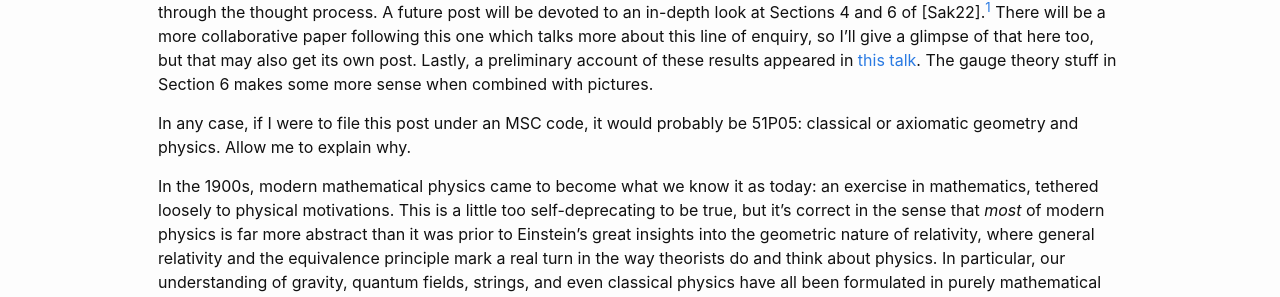
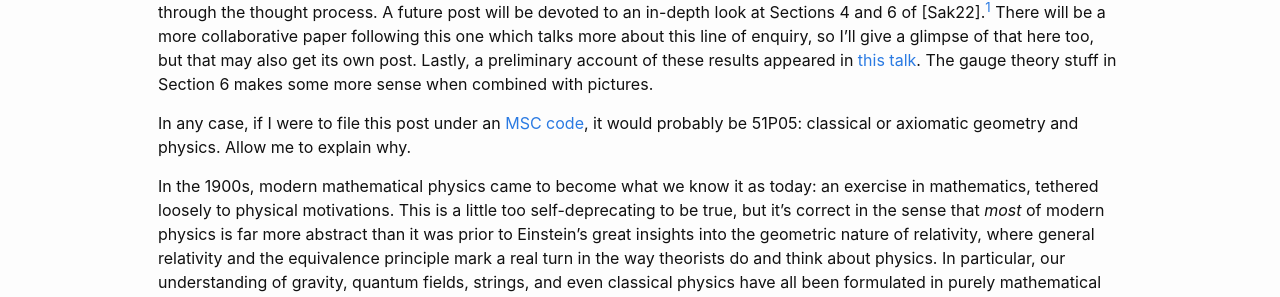
Before and after one commit to DARSakthi/DARSakthi.github.io, a Jekyll site: the page built from _posts/2022-04-27-BMech-I.markdown, in a window 1280 px wide and 900 px high. Shown: the part 292-589 px from the top of the window. Built offline with Jekyll 4.4.1, drawn with Linux system fonts in a browser that asks for light colours; formulas are drawn with MathJax 3; comment, search, counter and statistics services are not loaded; part of the change alters nothing that is shown.

Commit message:
MSC link added

```diff
--- a/_posts/2022-04-27-BMech-I.markdown
+++ b/_posts/2022-04-27-BMech-I.markdown
@@ -11,7 +11,7 @@ tags:
 
 Here I discuss a lengthy new paper of mine entitled _Towards a Geometry and Analysis for Bayesian Mechanics_ (preprint arXiv:2204.xxxxx, cited here as [Sak22]). I'll give a broad overview of the paper, contextualising the results and walking through the thought process. A future post will be devoted to an in-depth look at Sections 4 and 6 of [Sak22].[^1] There will be a more collaborative paper following this one which talks more about this line of enquiry, so I'll give a glimpse of that here too, but that may also get its own post. Lastly, a preliminary account of these results appeared in [this talk](https://darsakthi.github.io/talks/tnb-1). The gauge theory stuff in Section 6 makes some more sense when combined with pictures.
 
-In any case, if I were to file this post under an MSC code, it would probably be 51P05: classical or axiomatic geometry and physics. Allow me to explain why.
+In any case, if I were to file this post under an [MSC code](https://zbmath.org/classification/?q=cc%3A51P05), it would probably be 51P05: classical or axiomatic geometry and physics. Allow me to explain why.
 
 In the 1900s, modern mathematical physics came to become what we know it as today: an exercise in mathematics, tethered loosely to physical motivations. This is a little too self-deprecating to be true, but it's correct in the sense that _most_ of modern physics is far more abstract than it was prior to Einstein's great insights into the geometric nature of relativity, where general relativity and the equivalence principle mark a real turn in the way theorists do and think about physics. In particular, our understanding of gravity, quantum fields, strings, and even classical physics have all been formulated in purely mathematical terms, especially geometric ones. Suspiciously absent from this list? Thermodynamics. That's not totally fair either—Kolmogorov, the father of probability theory, worked quite a lot in what we might today identify as statistical physics. But the fact remains: the complicated systems described by statistical mechanics, such as thermodynamical systems, condensed matter, and soft matter or biological systems, are complete mysteries. From the perspective of axiomatic, mathematical formulations of physics, anyway, we have little idea how to characterise these systems in any general, rule-based fashion.
 
```
